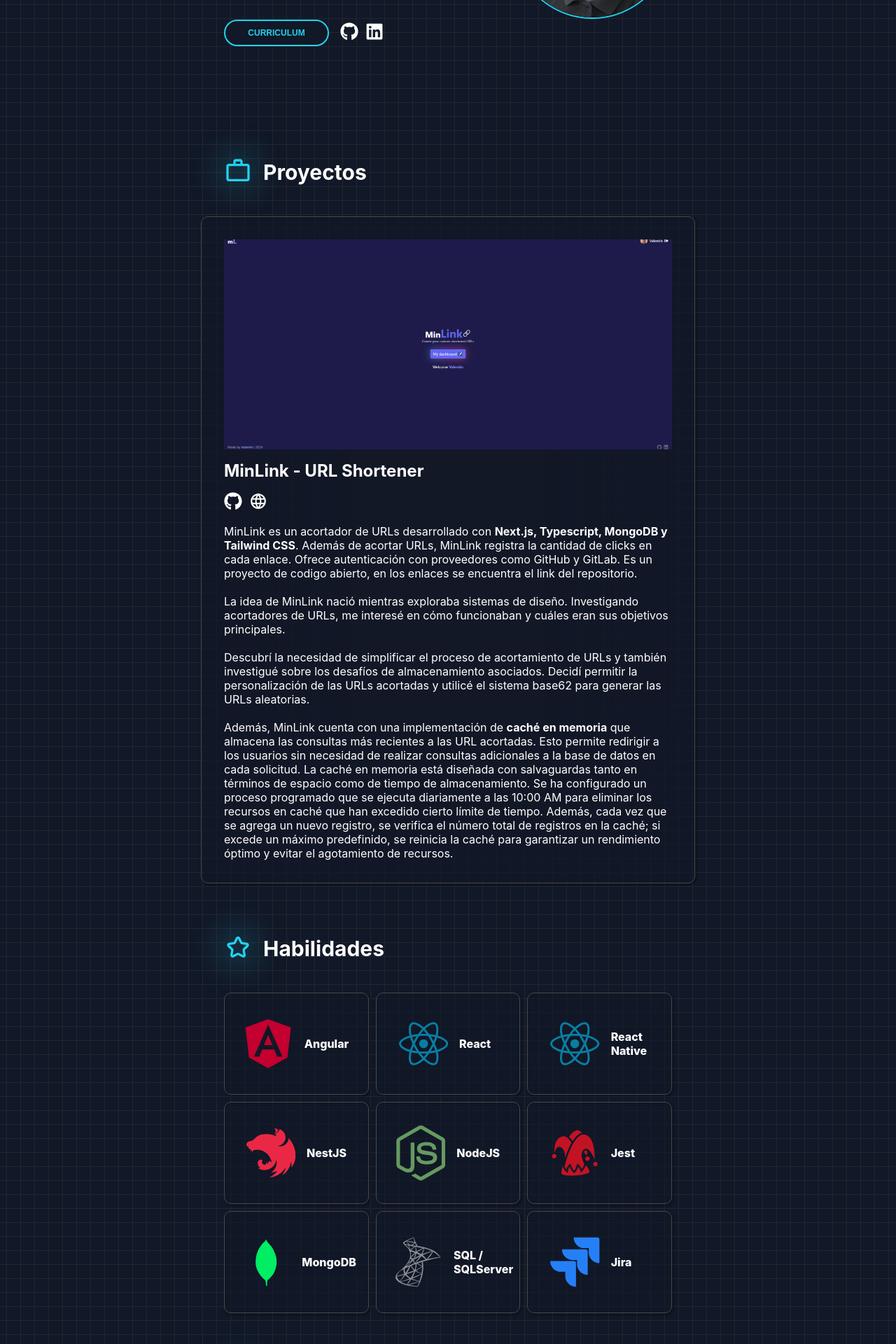
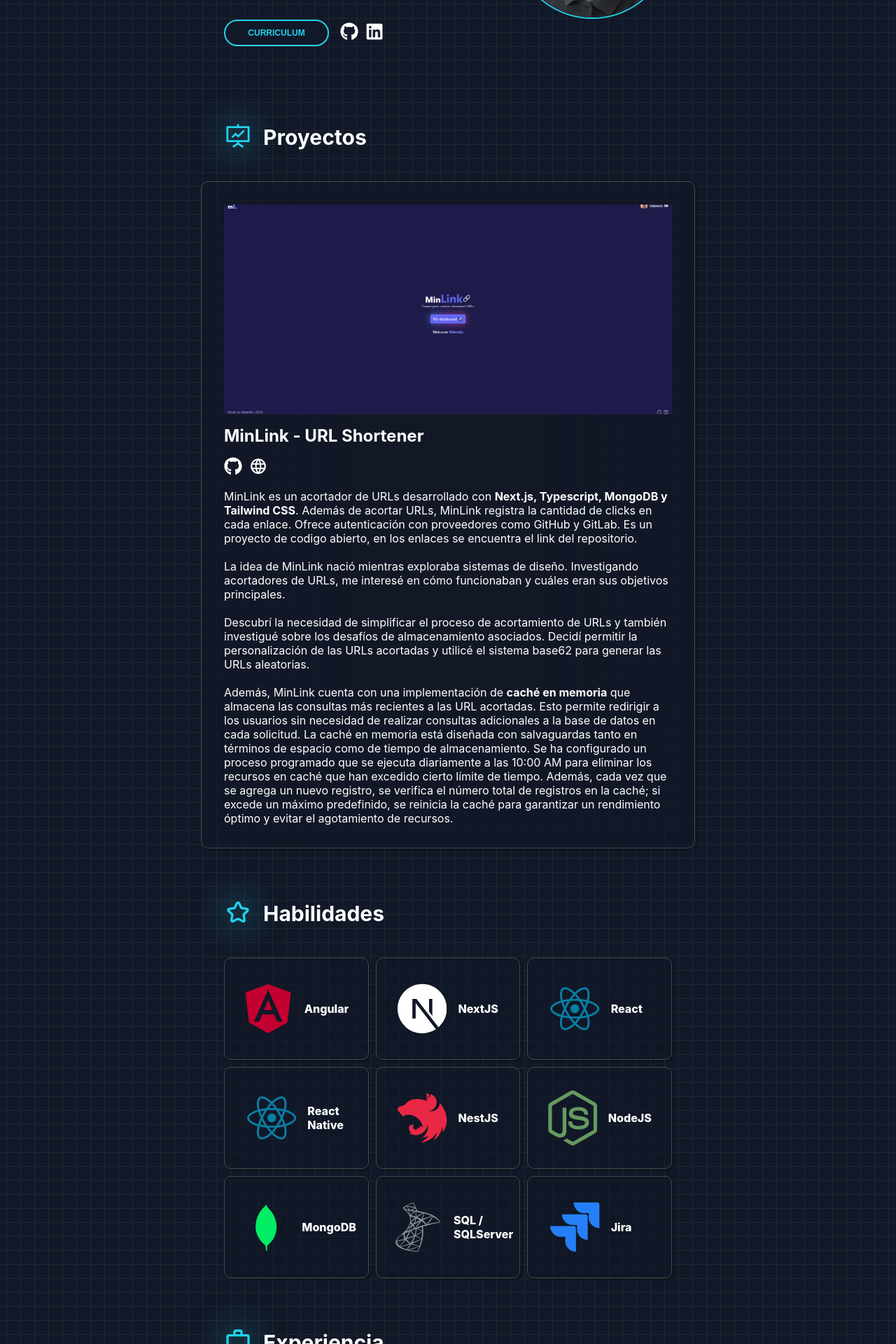
Before and after one commit to MenvielleValen/portfolio, a React (Create React App) app: page / in a window 1280 px wide. Shown: the part 343-2263 px from the top of the page at 70% size. Built offline with nearby package versions, Linux system fonts and the light colour scheme.

Commit message:
change logos

```diff
--- a/src/App.tsx
+++ b/src/App.tsx
@@ -8,7 +8,7 @@
 import { MdOutlineWorkOutline } from "react-icons/md";
 import { Experience } from "./components/experience/Experience";
 import { useEffect, useState } from "react";
-import { CustomButton } from "./components/custom-button/CustomButton";
+import { AiOutlineFundProjectionScreen } from "react-icons/ai";
 import { ToggleButton } from "./components/custom-button/toggleButton/ToggleButton";
 import { Projects } from "./components/projects/Projects";
 
@@ -89,8 +89,8 @@
         <div>
           <Hero lang={lang} />
         </div>
-        <div style={{ marginTop: 50 }}>
-          <Title icon={<MdOutlineWorkOutline size={40} color="#22d3ee" />}>
+        <div>
+          <Title icon={<AiOutlineFundProjectionScreen size={40} color="#22d3ee" />}>
             {home.projectsTitle[lang]}
           </Title>
           <Projects lang={lang} />
--- a/src/components/skills/Skills.tsx
+++ b/src/components/skills/Skills.tsx
@@ -7,13 +7,18 @@
 import { SiJira } from "react-icons/si";
 import { GiJesterHat } from "react-icons/gi";
 import { Card } from "./Card/Card";
-import { FaMobileAlt } from "react-icons/fa";
+import { SiNextdotjs } from "react-icons/si";
 
 const skills = [
   {
     name: "Angular",
     icon: <FaAngular size={80} color="#c3002f" />,
     colorHover: "#c3002f",
+  },
+  {
+    name: "NextJS",
+    icon: <SiNextdotjs size={80} color="#ffffff" />,
+    colorHover: "#ccc",
   },
   {
     name: "React",
@@ -34,11 +39,6 @@
     name: "NodeJS",
     icon: <FaNodeJs size={80} color="#659a60" />,
     colorHover: "#659a60",
-  },
-  {
-    name: "Jest",
-    icon: <GiJesterHat size={80} color="#c21325" />,
-    colorHover: "#c21325",
   },
   {
     name: "MongoDB",
```
